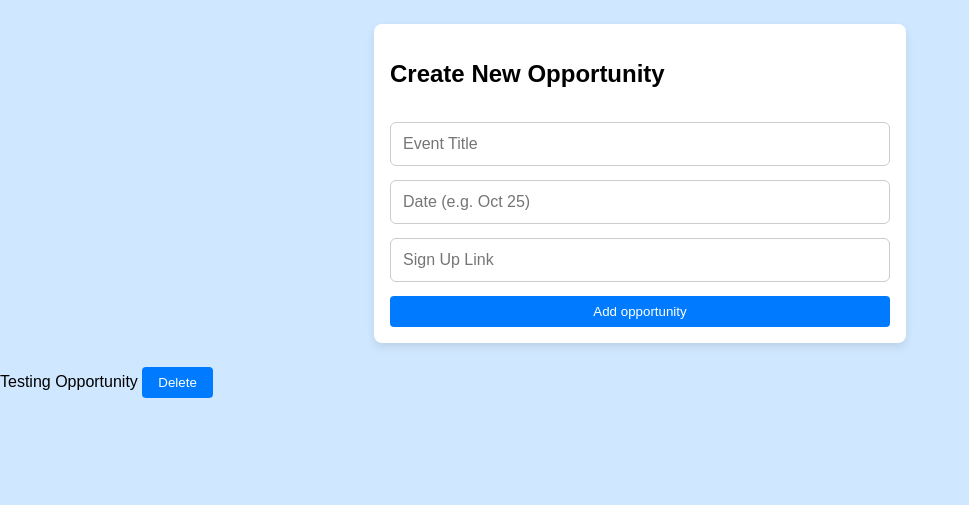
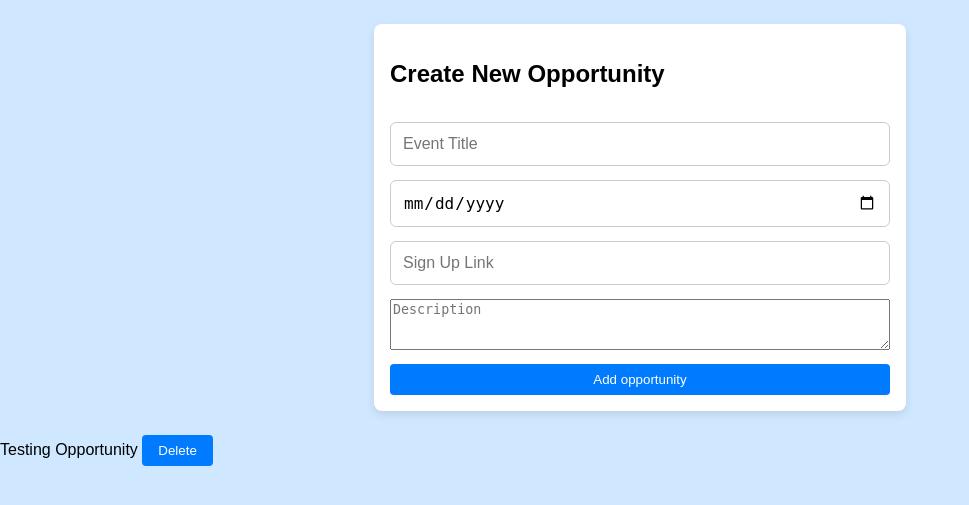
Before and after one commit to byscreamice/JHSVolunteering, a Flask app: page /admin in a window 1280 px wide. Shown: the part 112-617 px from the top of the page, without its empty margins (0-969 px from the left). Run offline with Flask 3, Linux system fonts and the light colour scheme; data comes from the database, SQL or seed files in the repository; both versions use the stored data as it was after the commit.

Commit message:
added descriptions

```diff
--- a/app.py
+++ b/app.py
@@ -1,5 +1,6 @@
 import sqlite3
 from flask import Flask, render_template, request, redirect
+from datetime import date
 app = Flask(__name__)
 
 @app.route("/")
@@ -16,18 +17,19 @@ def admin():
   conn.row_factory = sqlite3.Row
   opportunities = conn.execute("SELECT * FROM opportunities").fetchall()
   conn.close()
-  return render_template("admin.html", opportunities=opportunities)
+  return render_template("admin.html", opportunities=opportunities, today=date.today())
 @app.route("/add", methods=["POST"])
 def add():
-   title, date, link = (
+   title, date, link, description= (
       request.form["title"],
       request.form["date"],
-      request.form["link"]
+      request.form["link"],
+      request.form["description"]
    )
    conn = sqlite3.connect("database.db")
    conn.execute(
-      "INSERT INTO opportunities (title, date, link) VALUES (?, ?, ?)",
-      (title, date, link)
+      "INSERT INTO opportunities (title, date, link, description) VALUES (?, ?, ?, ?)",
+      (title, date, link, description)
    )
    conn.commit()
    conn.close()
--- a/templates/admin.html
+++ b/templates/admin.html
@@ -13,10 +13,10 @@
             <h2>Create New Opportunity </h2>
             <input type="text" name="title"
             placeholder="Event Title" required>
-            <input type="text" name="date"
-            placeholder="Date (e.g. Oct 25)" required>
+            <input type="date" name="date" min="{{ today }}" required>
             <input type="text" name="link"
             placeholder="Sign Up Link" required>
+            <textarea name="description" placeholder="Description" rows="3" required></textarea>
             <button class="btn" type="submit">Add opportunity</button>
         </form>
         {% for opp in opportunities %}
--- a/templates/index.html
+++ b/templates/index.html
@@ -26,6 +26,7 @@
     {% for opp in opportunities %}
     <div class="card">
         <h3>{{ opp.title }} - {{ opp.date }}</h3>
+        <p>{{ opp.description }}</p>
         <p><a class="btn" href="{{ opp.link }}" target="_blank">Sign Up Link</a></p>
     </div>
     {% endfor %}
```
Also changed, not shown: database.db.
